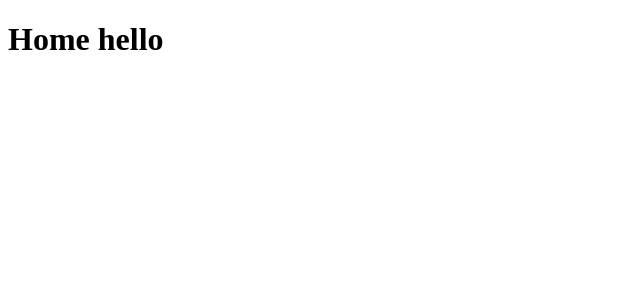
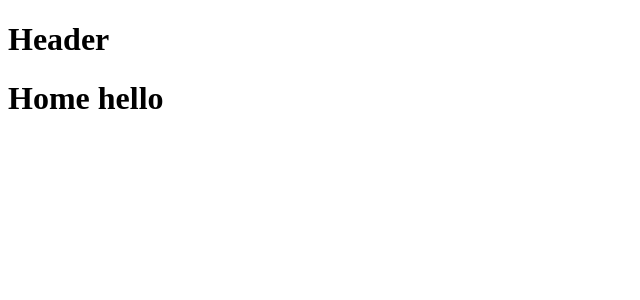
Before and after one commit to duchoaang/portfolio, a React (Vite) app: page / in a window 1280 px wide. Shown: the top 300 px of the page, without its empty margins (0-640 px from the left). Built offline with nearby package versions, Linux system fonts and the light colour scheme.

Commit message:
update router,routes,route, init default Layout for project

```diff
--- a/src/App.jsx
+++ b/src/App.jsx
@@ -3,7 +3,7 @@ import { BrowserRouter as Router, Routes, Route } from 'react-router-dom'
 import { publicRoutes } from './routes'
 import './App.css'
 import Home from '@p/Home'
-
+import DefaultLayout from './components/Layout/DefaultLayout'
 
 
 function App() {
@@ -14,8 +14,9 @@ function App() {
     <Router>
       <Routes>
         {publicRoutes.map((route, index) => {
+          const Layout = route.layout || DefaultLayout
           const Page = route.component
-          return <Route key ={index} path={route.path} element={<Page/>}/>
+          return <Route key ={index} path={route.path} element={<Layout><Page/></Layout>}/>
         })}
       </Routes>
     </Router>
```
